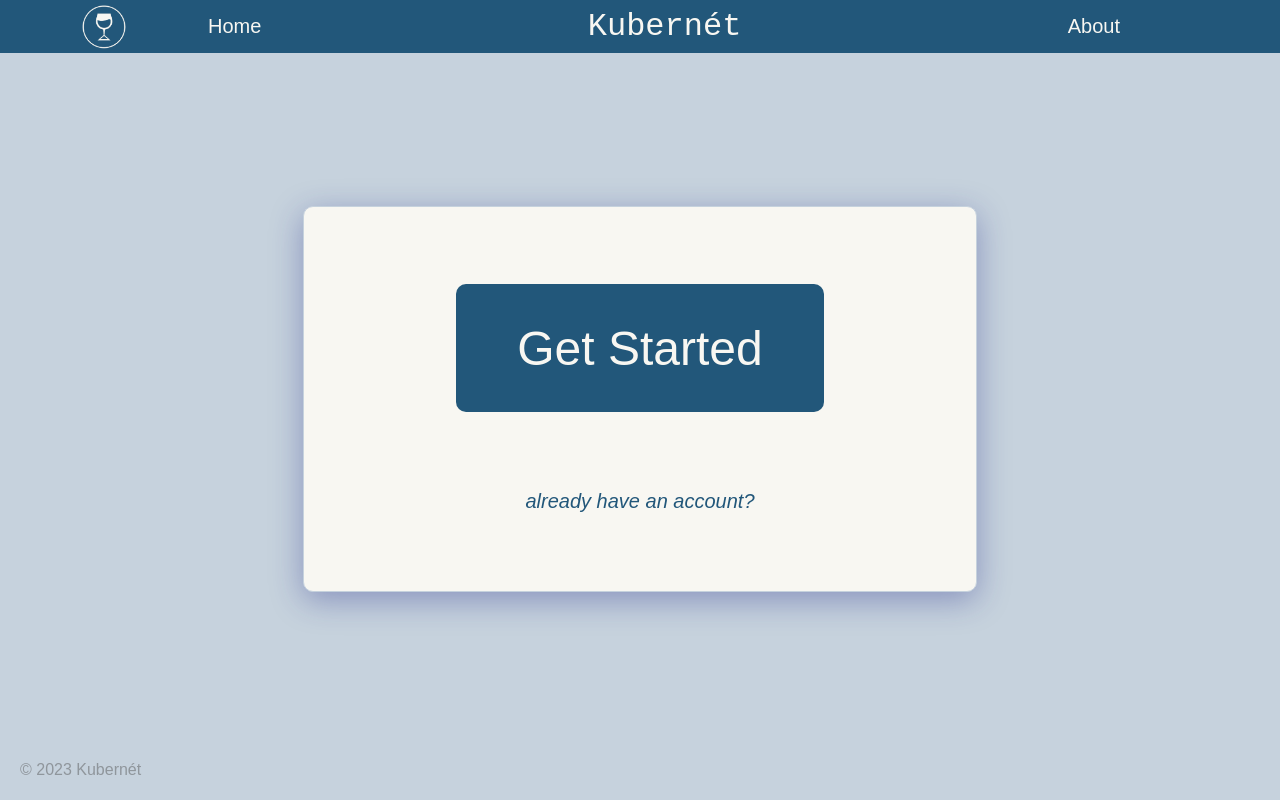
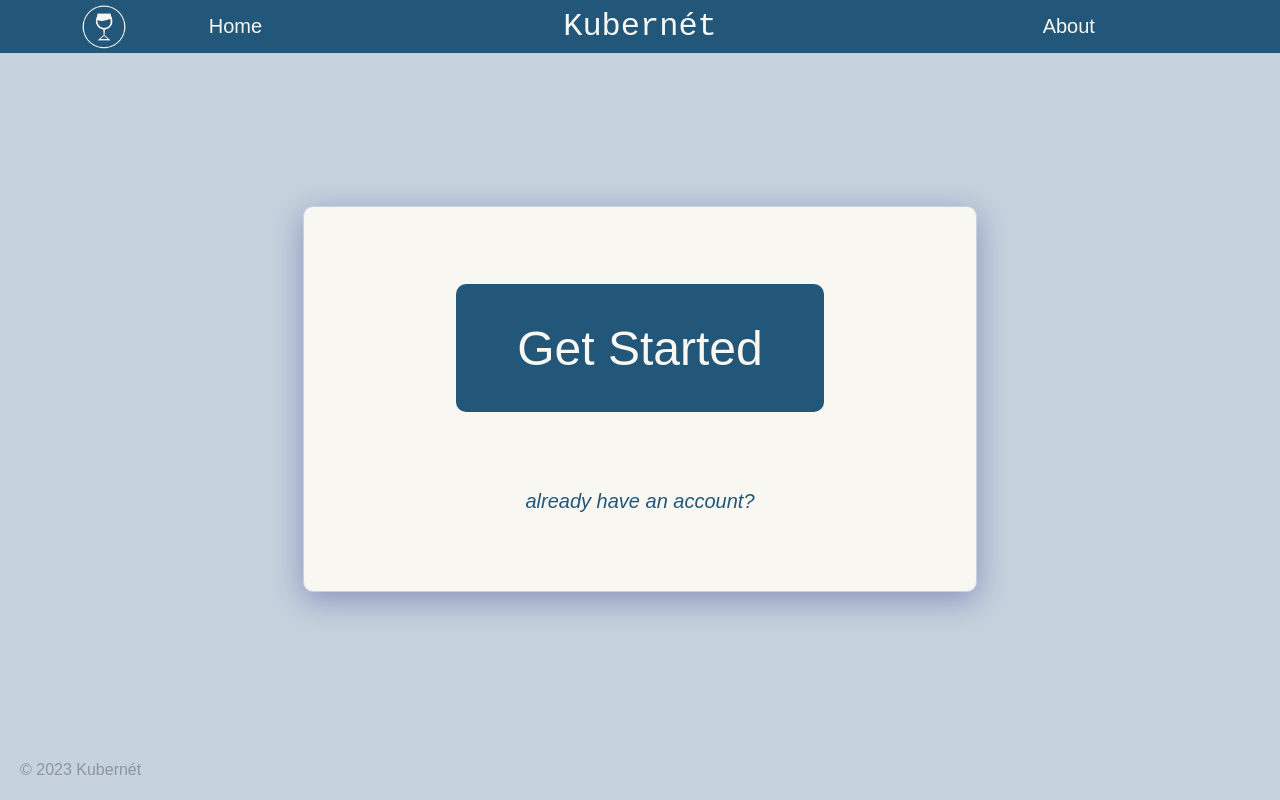
Before and after one commit to oslabs-beta/Kubernet, a React app: page / in a window 1280 px wide. Built offline with nearby package versions, Linux system fonts and the light colour scheme.

Commit message:
centered Kubernet

```diff
--- a/client/src/components/RootLayout.jsx
+++ b/client/src/components/RootLayout.jsx
@@ -16,9 +16,11 @@ function RootLayout() {
           </NavLink>
         </div>
 
-        <span className={styles.title}>Kubernét</span>
+        <div className={styles.div}>
+          <span className={styles.title}>Kubernét</span>
+        </div>
 
-        <div>
+        <div className={styles.div}>
           <NavLink to='/' className={styles.link}>
             About
           </NavLink>
--- a/client/src/styles/RootLayout.module.scss
+++ b/client/src/styles/RootLayout.module.scss
@@ -24,6 +24,7 @@
   display: flex;
   align-items: center;
   justify-content: space-around;
+  width: 33%;
 }
 
 .logo {
```
